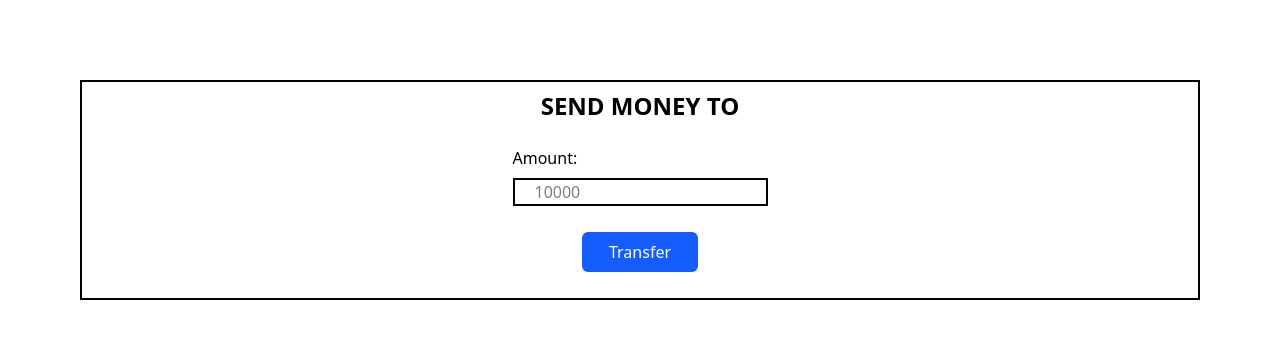
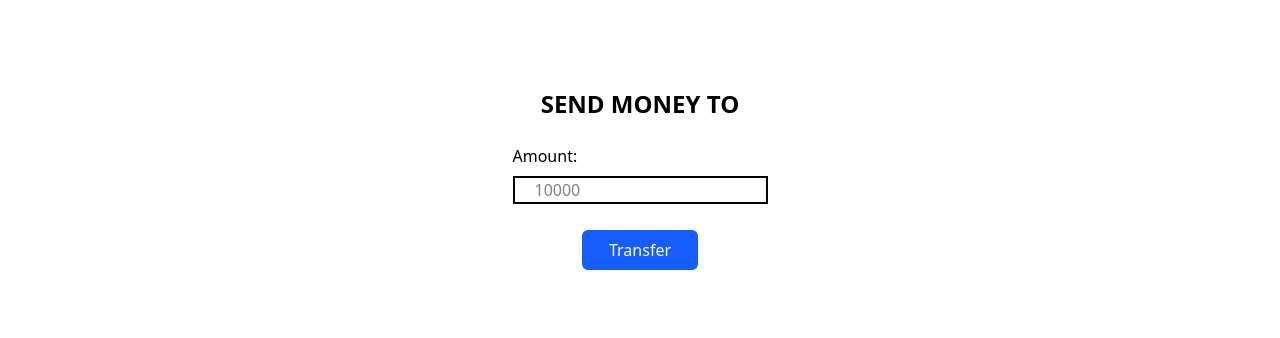
Before and after one commit to FarhanAsfar/TOP-Projects, a React (Vite) app in the folder paytm/frontend/: page /send-money in a window 1280 px wide. Shown: the top 338 px of the page. Built offline with nearby package versions, Linux system fonts and the light colour scheme.

Commit message:
succesful transfer

```diff
--- a/paytm/frontend/src/components/SendMoney.jsx
+++ b/paytm/frontend/src/components/SendMoney.jsx
@@ -35,9 +35,9 @@
 
     return (
         <>
-            <div className="flex flex-col m-20 items-center border-2">
+            <div className="flex flex-col m-20 items-center">
                 <div className="">
-                    <h1 className="font-semibold text-2xl text-black p-2">SEND MONEY TO</h1>
+                    <h1 className="font-semibold text-2xl text-black  p-2">SEND MONEY TO</h1>
                 </div>
                 <div className="flex flex-col m-2">
                     <h2 className="text-center text-2xl font-semibold">{username}</h2>
```
